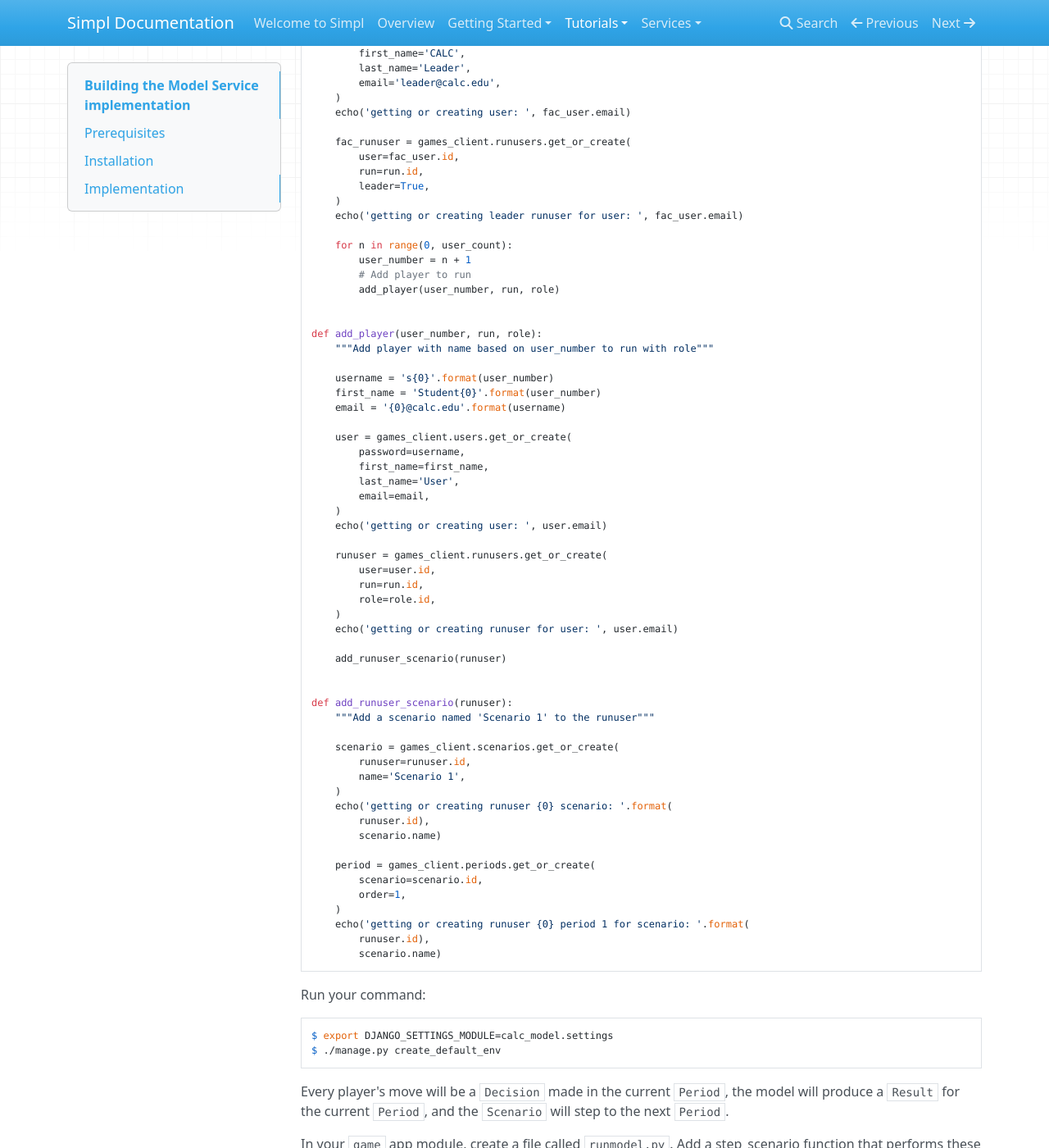
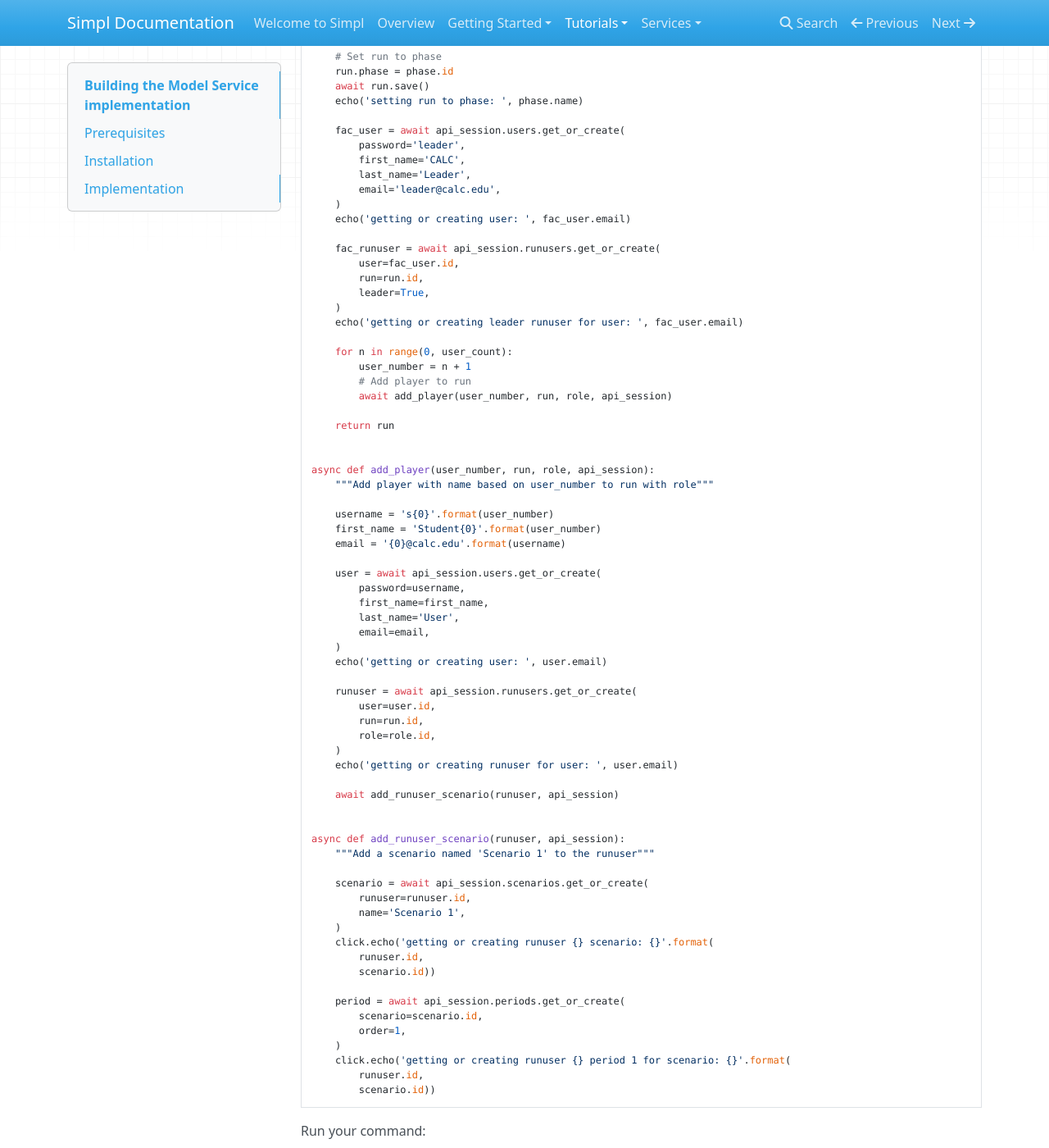
Before and after one commit to janeeisenstein/simpl-docs, an MkDocs documentation site: the page built from docs/tutorial/modelservice.md, in a window 1280 px wide and 1400 px high, scrolled down 4953 px. Shown: the whole window at 82% size. Built offline with MkDocs 1.6.1, drawn with Linux system fonts in a browser that asks for light colours; nearby versions of some CDN libraries; old or Windows-style settings are respelled for this version of MkDocs; some of the changed text lies outside the part shown.

Commit message:
Updated instructions.

````diff
--- a/docs/tutorial/modelservice.md
+++ b/docs/tutorial/modelservice.md
@@ -33,32 +33,31 @@
 ```bash
 $ django-admin startproject calc_model
 $ mv calc_model calc-model
-$ add2virtualenv /vagrant/projects/calc-model
 ```
 
 Change to the project folder:
 
 ```bash
 $ cd calc-model
+$ add2virtualenv .
 ```
 
 Create a `requirements.txt` file that installs the simpl-modelservice and unit testing apps:
 
 ```
 https://github.com:simplworld/simpl-modelservice/repository/archive.zip
-django-click==1.2.0
 
 # tests
 pytest==3.1.3
 pytest-cov==2.5.1
 pytest-django==3.1.2
-django-test-plus==1.0.18
+django-test-plus==1.0.22
 ```
 
 Install these requirements:
 
 ```bash
-$ pip install -r requirements.txt
+$ PIP_PROCESS_DEPENDENCY_LINKS=1 pip install -r requirements.txt
 ```
 
 Please note, if `DJANGO_SETTINGS_MODULE` is leftover from a previous session, you may need to unset it:
@@ -192,20 +194,21 @@
     )
 
 
-def delete_default_run():
+async def delete_default_run(api_session):
     """ Delete default Run """
     echo('Resetting the Calc game default run...', ' done')
-    game = games_client.games.get_or_create(slug='calc')
-    runs = games_client.runs.filter(game=game.id)
+    game = await api_session.games.get_or_create(slug='calc')
+    runs = await api_session.runs.filter(game=game.id)
     for run in runs:
         if run.name == 'default':
-            games_client.runs.delete(run.id)
+            await api_session.runs.delete(run.id)
 
 
 @click.command()
 @click.option('--reset', default=False, is_flag=True,
               help="Delete default game run and recreate it from scratch")
-def command(reset):
+@coro
+async def command(reset):
     """
     Create and initialize Calc game.
     Create a "default" Calc run.
@@ -214,41 +217,46 @@
     Add 2 players ("s1", "s2") to the run.
     Add a scenario and period 1 for each player.
     """
-    # Handle resetting the game
-    if reset:
-        if click.confirm(
-                'Are you sure you want to delete the default game run and recreate from scratch?'):
-            delete_default_run()
 
-    # Create a Game
-    game = games_client.games.get_or_create(
-        name='Calc',
-        slug='calc'
-    )
-    echo('getting or creating game: ', game.name)
+    async with games_client as api_session:
 
-    # Create required Roles ("Calculator")
-    playerRole = games_client.roles.get_or_create(
-        game=game.id,
-        name='Calculator',
-    )
-    echo('getting or creating role: ', playerRole.name)
+        # Handle resetting the game
+        if reset:
+            if click.confirm(
+                    'Are you sure you want to delete the default game run and recreate from scratch?'):
+                await delete_default_run(api_session)
 
-    # Create game Phases ("Play")
-    playPhase = games_client.phases.get_or_create(
-        game=game.id,
-        name='Play',
-        order=1,
-    )
-    echo('getting or creating phase: ', playPhase.name)
+        # Create a Game
+        game = await api_session.games.get_or_create(
+            name='Calc',
+            slug='calc'
+        )
+        echo('getting or creating game: ', game.name)
 
-    # Add run with 2 players ready to play
-    add_run(game, 'default', 2, playerRole, playPhase)
+        # Create required Roles ("Calculator")
+        playerRole = await api_session.roles.get_or_create(
+            game=game.id,
+            name='Calculator',
+        )
+        echo('getting or creating role: ', playerRole.name)
+
+        # Create game Phases ("Play")
+        playPhase = await api_session.phases.get_or_create(
+            game=game.id,
+            name='Play',
+            order=1,
+        )
+        echo('getting or creating phase: ', playPhase.name)
+
+        # Add run with 2 players ready to play
+        run = await add_run(game, 'default', 2, playerRole, playPhase, api_session)
+
+        echo('Completed setting up run: id=', run.id)
 
 
-def add_run(game, run_name, user_count, role, phase):
+async def add_run(game, run_name, user_count, role, phase, api_session):
     # Create or get the Run
-    run = games_client.runs.get_or_create(
+    run = await api_session.runs.get_or_create(
         game=game.id,
         name=run_name,
     )
@@ -256,10 +264,10 @@
 
     # Set run to phase
     run.phase = phase.id
-    run.save()
+    await run.save()
     echo('setting run to phase: ', phase.name)
 
-    fac_user = games_client.users.get_or_create(
+    fac_user = await api_session.users.get_or_create(
         password='leader',
         first_name='CALC',
         last_name='Leader',
@@ -267,7 +275,7 @@
     )
     echo('getting or creating user: ', fac_user.email)
 
-    fac_runuser = games_client.runusers.get_or_create(
+    fac_runuser = await api_session.runusers.get_or_create(
         user=fac_user.id,
         run=run.id,
         leader=True,
@@ -277,17 +285,19 @@
     for n in range(0, user_count):
         user_number = n + 1
         # Add player to run
-        add_player(user_number, run, role)
+        await add_player(user_number, run, role, api_session)
+
+    return run
 
 
-def add_player(user_number, run, role):
+async def add_player(user_number, run, role, api_session):
     """Add player with name based on user_number to run with role"""
 
     username = 's{0}'.format(user_number)
     first_name = 'Student{0}'.format(user_number)
     email = '{0}@calc.edu'.format(username)
 
-    user = games_client.users.get_or_create(
+    user = await api_session.users.get_or_create(
         password=username,
         first_name=first_name,
         last_name='User',
@@ -295,34 +305,34 @@
     )
     echo('getting or creating user: ', user.email)
 
-    runuser = games_client.runusers.get_or_create(
+    runuser = await api_session.runusers.get_or_create(
         user=user.id,
         run=run.id,
         role=role.id,
     )
     echo('getting or creating runuser for user: ', user.email)
 
-    add_runuser_scenario(runuser)
+    await add_runuser_scenario(runuser, api_session)
 
 
-def add_runuser_scenario(runuser):
+async def add_runuser_scenario(runuser, api_session):
     """Add a scenario named 'Scenario 1' to the runuser"""
 
-    scenario = games_client.scenarios.get_or_create(
+    scenario = await api_session.scenarios.get_or_create(
         runuser=runuser.id,
         name='Scenario 1',
     )
-    echo('getting or creating runuser {0} scenario: '.format(
-        runuser.id),
-        scenario.name)
+    click.echo('getting or creating runuser {} scenario: {}'.format(
+        runuser.id,
+        scenario.id))
 
-    period = games_client.periods.get_or_create(
+    period = await api_session.periods.get_or_create(
         scenario=scenario.id,
         order=1,
     )
-    echo('getting or creating runuser {0} period 1 for scenario: '.format(
-        runuser.id),
-        scenario.name)
+    click.echo('getting or creating runuser {} period 1 for scenario: {}'.format(
+        runuser.id,
+        scenario.id))
 
 ```
 
@@ -335,23 +345,34 @@
 
 Every player's move will be a `Decision` made in the current `Period`, the model will produce a `Result` for the current `Period`, and the `Scenario` will step to the next `Period`.
 
-In your `game` app module, create a file called `runmodel.py`. Add a step_scenario function that performs these functions:
+In your `game` app module, create a file called `runmodel.py`. Add `save_decision` and `step_scenario` functions that performs these functions:
 
 ```
 from modelservice.simpl import games_client
 from .model import Model
 
 
-def step_scenario(scenario_id, role_id):
+async def save_decision(period_id, role_id, decision):
+    # add decision to period
+    decision = await games_client.decisions.get_or_create(
+        period=period_id,
+        name='decision',
+        role=role_id,
+        data={"operand": decision}
+    )
+    return decision
+
+
+async def step_scenario(scenario_id, role_id):
     """
     Step the scenario's current period
     """
-    periods = games_client.periods.filter(scenario=scenario_id)
+    periods = await games_client.periods.filter(scenario=scenario_id)
     period_count = len(periods)
     period = periods[period_count - 1]
 
     operand = 0.0
-    period_decisions = games_client.decisions.filter(period=period.id)
+    period_decisions = await games_client.decisions.filter(period=period.id)
     if len(period_decisions) > 0:
         operand = float(period_decisions[0].data["operand"])
 
@@ -359,16 +380,16 @@
     if period_count > 1:
         prev_period = periods[period_count - 2]
         prev_period_results = \
-            games_client.results.filter(period=prev_period.id)
+            await games_client.results.filter(period=prev_period.id)
         if len(prev_period_results) > 0:
             prev_total = float(prev_period_results[0].data["total"])
 
     # step model
     model = Model()
     total = model.step(operand, prev_total)
-    data = {"total" : total}
+    data = {"total": total}
 
-    result = games_client.results.get_or_create(
+    result = await games_client.results.get_or_create(
         period=period.id,
         name='results',
         role=role_id,
@@ -377,11 +398,11 @@
 
     # prepare for next step by adding a new period
     next_period_order = period.order + 1
-    next_period = games_client.periods.get_or_create(
+    next_period = await games_client.periods.get_or_create(
         scenario=scenario_id,
         order=next_period_order,
     )
-    next_period.save()
+    await next_period.save()
 
     return next_period.id
 ```
@@ -392,14 +413,13 @@
 ```
 from modelservice.games import Period, Game
 from modelservice.games import subscribe, register
-from modelservice.games import ScopeNotFound
 
-from .runmodel import step_scenario
+from .runmodel import step_scenario, save_decision
 
 
 class CalcPeriod(Period):
     @subscribe
-    def submit_decision(self, operand, **kwargs):
+    async def submit_decision(self, operand, **kwargs):
         """
         Receives the operand played and stores as a ``Decision`` then
         steps the model saving the ``Result``. A new ``Period`` is added to
@@ -409,17 +429,18 @@
         # "world.simpl.sims.calc.model.period.1.submit_decision"
 
         for k in kwargs:
-            self.session.log.info("step: Key: {}".format(k))
+            self.session.log.info("submit_decision: Key: {}".format(k))
 
         user = kwargs['user']
-        role = self.get_role(user.runuser.role)
+        runuser = self.game.get_scope('runuser', user.runuser.pk)
+        role = runuser.role
 
-        self.add_new_decision(
-            {"name": "decision",
-             "data": {"operand": operand},
-             "role": role.pk})
+        await save_decision(self.pk, role.pk, operand)
+        self.session.log.info("submit_decision: saved decision")
 
-        step_scenario(self.scenario.pk, role.pk)
+        await step_scenario(self.scenario.pk, role.pk)
+        self.session.log.info("submit_decision: stepped scenario")
+
 
 Game.register('calc', [
     CalcPeriod,
````
Also changed, not shown: other parts of docs/tutorial/modelservice.md (+6 -3 lines), docs/getting_started/index.md (+5 -6 lines).
